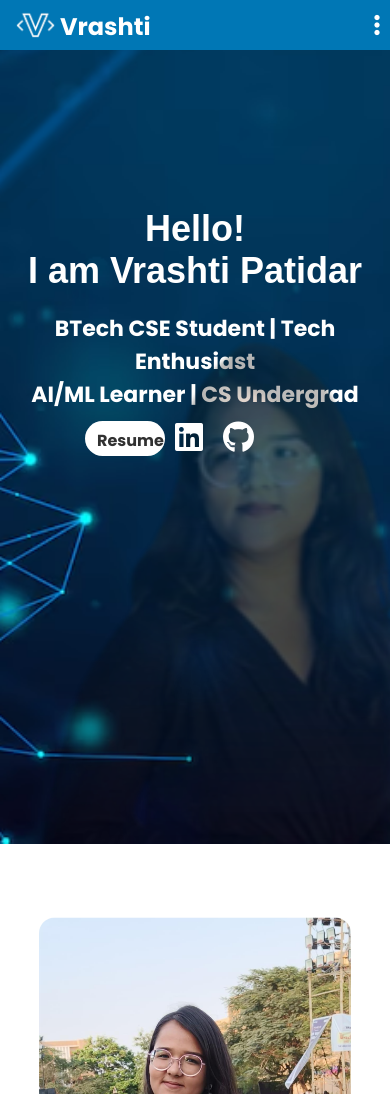
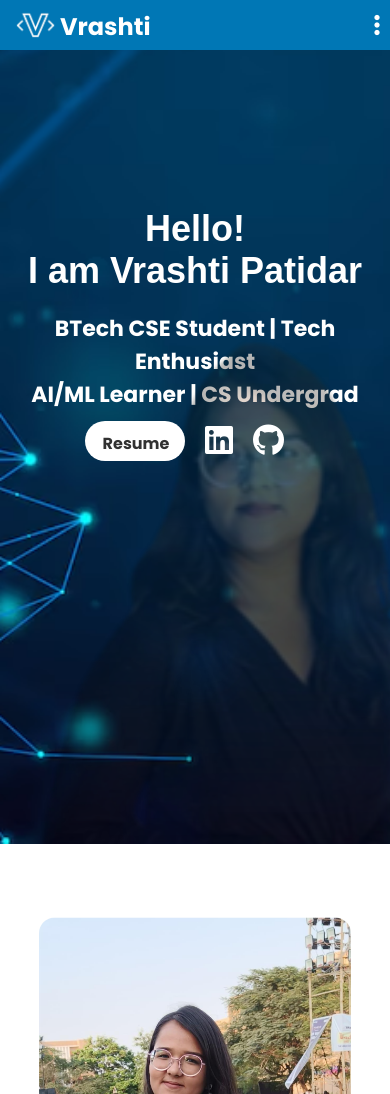
Before and after one commit to Vrashti-Patidar/Portfolio-Website, a Django app: page / in a window 390 px wide. Shown: the top 1094 px of the page. Run offline with Django 5.2, Linux system fonts and the light colour scheme; some web fonts are replaced.

Commit message:
css settings

```diff
--- a/main/static/main/css/style.css
+++ b/main/static/main/css/style.css
@@ -985,14 +985,24 @@ main {
   /* Resume Button */
   .resume {
     font-size: 16px;
-    width: 80px;
-    height: 35px;
-    margin: 10px 0;
+    /* text-align: center; */
+    padding-top: 10px;
+    padding-left: 12px;
+    margin: 10px;
+    height: 40px;
+    width: 100px;
+
+    color: rgb(49, 49, 49);
+    background-color: white;
+    border-radius: 20px;
+    transition: transform 0.3s;
+    transform: translateX(-10px);
   }
 
   /* Icons spacing */
   .contact-icons {
     margin: 10px;
+    transform: translateX(-10px);
   }
 
   .contact-socials a {
```
Also changed, not shown: 1 other file.
